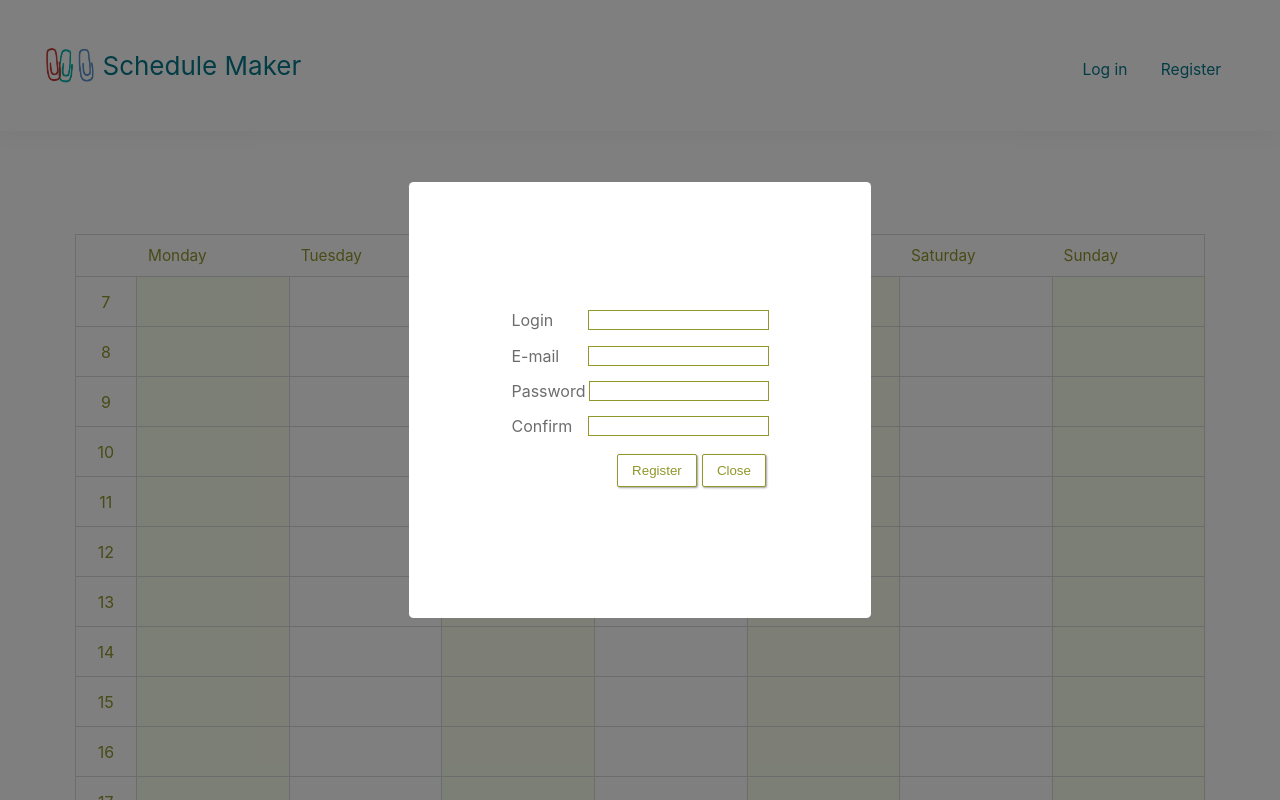
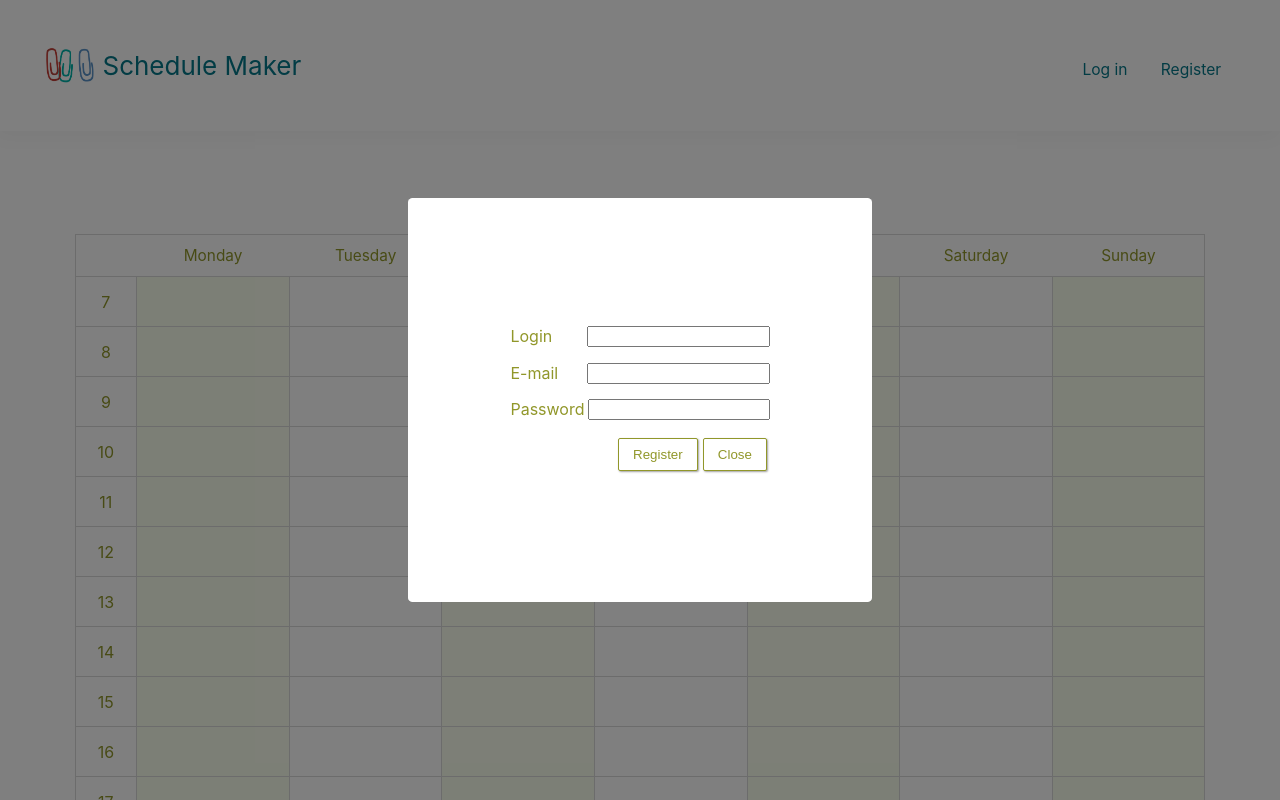
Before and after one commit to karinalitwynenko/schedule-maker, a React (Create React App) app: page / in a window 1280 px wide. Both pictures are taken after a click on the element "Register". Shown: the top 800 px of the page. Built offline with nearby package versions, Linux system fonts and the light colour scheme; no server answers.

Commit message:
Add login/register, token auth

```diff
--- a/package.json
+++ b/package.json
@@ -34,5 +34,6 @@
       "last 1 firefox version",
       "last 1 safari version"
     ]
-  }
+  },
+  "proxy": "http://localhost:8080"
 }
--- /dev/null
+++ b/src/Api.jsx
@@ -0,0 +1,72 @@
+class Api {
+    static logIn(login, password, callback) {
+        const options = {
+            method: 'POST',
+            headers: {
+                'Content-Type': 'application/x-www-form-urlencoded'
+            },
+            body: `username=${login}&password=${password}`
+        };
+
+        fetch('/public/users/login', options)
+            .then(response => response.text())
+            .then((token) => {
+                console.log('token = '+ token)
+                document.cookie = `token=${token};max-age=1800000`
+                localStorage.setItem('username', login);
+
+                callback('success');
+            });
+    }
+
+    static register(login, password, email, callback) {
+        const options = {
+            method: 'POST',
+            headers: {
+                'Content-Type': 'application/x-www-form-urlencoded'
+            },
+            body: `username=${login}&password=${password}&email=${email}`
+        };
+
+        fetch('/public/users/register', options)
+            .then(response => response.text())
+            .then((token) => {
+                console.log('token = '+ token)
+                document.cookie = `token=${token};max-age=1800000`
+                localStorage.setItem('username', login);
+
+                callback('success');
+            });
+    }
+
+    static updateScheduleItem(item, newActivity, callback) {
+        const options = {
+            method: 'PUT',
+            headers: { 'Content-Type': 'application/json' },
+            body: JSON.stringify(
+                {
+                    ...item,
+                    activity: newActivity
+                }
+            )
+        };
+        fetch('http://localhost:8080/schedule', options)
+            .then(response => response.json())
+            .then((data) => {
+                callback(data);
+            });
+    }
+
+    static getToken() {
+        const cookies = `;${document.cookie}`;
+        const parts = cookies.split(`;token=`);
+        if (parts.length === 2) return parts.pop().split(';').shift();
+    }
+
+    static removeToken() {
+        document.cookie = "token=;expires=Thu, 01 Jan 1970 00:00:01 GMT";
+    }
+
+}
+
+export default Api;
--- a/src/App.css
+++ b/src/App.css
@@ -52,6 +52,7 @@
 
 .App-schedule-header td {
     padding: 1%;
+    text-align: center;
 }
 
 .App-row {
@@ -64,7 +65,7 @@
     border: 1px solid #d9d9d9;
     width: 10vw;
     max-width: 10vw;
-    text-align: left;
+    text-align: center;
     color: #565656;
 }
 
@@ -153,7 +154,7 @@
 }
 
 .App-form-container label {
-    color: #6d6d6d;
+    color: #91972a;
     margin-bottom: 6%;
     display: flex;
     justify-content: center;
@@ -163,13 +164,9 @@
     width: 28%;
 }
 
-.App-form-container label input{
-    margin-left: 2%;
-}
-
 .App-form-container input {
     width: 68%;
-    border: 1px solid #91972A;
+    margin-left: 2%;
 }
 
 .App-space-around {
--- a/src/App.js
+++ b/src/App.js
@@ -1,25 +1,56 @@
 import './App.css';
 import Schedule from './schedule/Schedule'
 import React from 'react';
+import Api from './Api'
 
 class App extends React.Component {
     constructor(props) {
         super(props);
         this.state = {
-            isDialogVisible: false
+            isDialogVisible: false,
+            login: "",
+            email: "",
+            password: "",
+            loggedIn: false,
+            username: "" // logged user login
         };
 
-        this.logIn = this.logIn.bind(this);
-        this.register = this.register.bind(this);
+        this.scheduleRef = React.createRef();
+        this.handleInputChange = this.handleInputChange.bind(this);
+        this.logInResultCallback = this.logInResultCallback.bind(this);
+        this.logOut = this.logOut.bind(this);
+
     }
 
+    componentDidMount() {
+        if(localStorage.getItem('username') && Api.getToken()) {
+            this.setState({
+                username: localStorage.getItem('username'),
+                loggedIn: true,
+            }, () => this.scheduleRef.current.fetchSchedule());
+        }
+
+    }
 
     render() {
-        let dialogContainerRef = React.createRef();
-
         const closeDialog = () => {
             this.setState({isDialogVisible: false})
         };
+
+        const displayDialog = (type) => {
+            this.setState({
+                isDialogVisible: true,
+                dialogType: type
+            });
+        }
+
+        const authenticate = () => {
+            Api.logIn(this.state.login, this.state.password, this.logInResultCallback);
+        }
+
+        const register = () => {
+            Api.register(this.state.login, this.state.password, this.state.email, this.logInResultCallback);
+        }
 
         return (
             <div className="App">
@@ -29,33 +60,59 @@ class App extends React.Component {
                         Schedule Maker
                     </div>
                     <div>
-                        <span onClick={() =>this.logIn()}>Log in</span>
-                        <span onClick={this.register}>Register</span>
+                        <span
+                            className={`${this.state.loggedIn ? "App-display-none" : ""}`}
+                            onClick={() => displayDialog('login')}>
+                                Log in
+                        </span>
+                        <span
+                            className={`${this.state.loggedIn ? "App-display-none" : ""}`}
+                            onClick={() => displayDialog('register')}>
+                                Register
+                        </span>
+                        <span
+                            className={`${this.state.loggedIn ? "" : "App-display-none"}`}
+                            onClick={this.logOut}>
+                                {`Log out (${this.state.username})`}
+                        </span>
                     </div>
                 </header>
-                <Schedule />
+                <Schedule
+                    ref={this.scheduleRef}
+                    username={this.state.username}
+                />
                 <div className={`App-dialog-container App-center ${this.state.isDialogVisible ? "" : "App-display-none"}`}>
                     <div className="App-form-container">
                         <form>
                             <label>
                                 <span className="App-form-label">Login</span>
-                                <input type="text" name="login" />
+                                <input
+                                    autoComplete="on"
+                                    type="text"
+                                    name="login"
+                                    value={this.state.login} onChange={(e) => this.handleInputChange(e, 'login')}/>
                             </label>
                             <label className={`${this.state.dialogType === "register" ? "" : "App-display-none"}`}>
                                 <span className="App-form-label">E-mail</span>
-                                <input type="email" name="email" />
+                                <input
+                                    autoComplete="on"
+                                    type="email"
+                                    name="email"
+                                    value={this.state.email} onChange={(e) => this.handleInputChange(e, 'email')}/>
                             </label>
                             <label>
                                 <span className="App-form-label">Password</span>
-                                <input type="password" name="login" />
-                            </label>
-                            <label className={`${this.state.dialogType === "register" ? "" : "App-display-none"}`}>
-                                <span className="App-form-label">Confirm</span>
-                                <input type="password" name="login" />
+                                <input
+                                    autoComplete="on"
+                                    type="password"
+                                    name="password"
+                                    value={this.state.password} onChange={(e) => this.handleInputChange(e, 'password')}/>
                             </label>
                         </form>
                         <div className="App-justify-end">
-                            <button className="App-button App-small-margin">
+                            <button
+                                onClick={this.state.dialogType === "register" ? register : authenticate}
+                                className="App-button App-small-margin">
                                 {this.state.dialogType === "register" ? "Register" : "Log in"}
                             </button>
                             <button
@@ -66,26 +123,51 @@ class App extends React.Component {
                         </div>
                     </div>
                 </div>
-
-
             </div>
         );
     }
 
-    logIn() {
-        this.setState({
-            isDialogVisible: true,
-            dialogType: 'login'
-        });
+    handleInputChange(e, name) {
+        switch(name) {
+            case 'login':
+                this.setState({login: e.target.value})
+                break;
+            case 'email':
+                this.setState({email: e.target.value})
+                break;
+            case 'password':
+                this.setState({password: e.target.value})
+                break;
+            default:
+        }
+
     }
 
-    register() {
+    logInResultCallback(result) {
+        if(result ==='success') {
+            this.setState({
+                username: this.state.login,
+                loggedIn: true
+            });
+
+            this.setState({isDialogVisible: false});
+            this.scheduleRef.current.fetchSchedule();
+        }
+        else {
+            window.alert("Incorrect account data.");
+        }
+    }
+
+    logOut() {
+        Api.removeToken();
+        sessionStorage.setItem('username', '');
+        this.scheduleRef.current.clearScheduleData();
+
         this.setState({
-            isDialogVisible: true,
-            dialogType: 'register'
+            loggedIn: false,
+            username: ''
         })
     }
-
 }
 
 export default App;
--- a/src/schedule/Schedule.jsx
+++ b/src/schedule/Schedule.jsx
@@ -1,15 +1,16 @@
 import ScheduleHeader from './ScheduleHeader'
 import ScheduleRow from './ScheduleRow.jsx';
 import React from 'react';
+import Api from '../Api'
 
 class Schedule extends React.Component {
     constructor(props) {
         super(props)
-        let schedule = new Array(14).fill([]).map(() => new Array(7).fill({}));
         this.state = {
-            schedule: schedule,
+            schedule: new Array(14).fill([]).map(() => new Array(7).fill({})),
             deleteButtonVisible: false
         };
+
         this.deleteItemRef = React.createRef();
         this.addItem = this.addItem.bind(this);
         this.updateItem = this.updateItem.bind(this);
@@ -17,21 +18,8 @@ class Schedule extends React.Component {
         this.hideDeleteButton = this.hideDeleteButton.bind(this);
         this.selectItem = this.selectItem.bind(this);
         this.deleteSelectedItem = this.deleteSelectedItem.bind(this);
-    }
-
-    componentDidMount() {
-        fetch('http://localhost:8080/schedule/1')
-            .then(response => response.json())
-            .then((data) => {
-                this.setState(
-                    {
-                        schedule: this.processScheduleData(data),
-                        selectedItem: null
-                        }
-                    )
-
-            })
-            .catch(console.log)
+        this.fetchSchedule = this.fetchSchedule.bind(this);
+        this.clearScheduleData = this.clearScheduleData.bind(this);
     }
 
     render() {
@@ -61,7 +49,6 @@ class Schedule extends React.Component {
                 </table>
                 <div className="App-delete App-hidden"
                      ref={this.deleteItemRef}>
-                    {/*<img src={process.env.PUBLIC_URL + '/garbage.svg'}/>*/}
                     <button
                         onClick={this.deleteSelectedItem}
                         className="App-button">
@@ -73,7 +60,7 @@ class Schedule extends React.Component {
     }
 
     processScheduleData(data) {
-        let scheduleArray = new Array(14).fill([]).map(() => new Array(7).fill({}));
+        let scheduleArray = new Array(14).fill([]).map(() => new Array(7).fill({activity: ''}));
 
         data.sort((a, b) => {return a.hour - b.hour});
 
@@ -85,9 +72,16 @@ class Schedule extends React.Component {
     }
 
     updateItem(item, newActivity) {
+        let token = Api.getToken();
+        if(token === undefined)
+            return;
+
         const options = {
             method: 'PUT',
-            headers: { 'Content-Type': 'application/json' },
+            headers: {
+                'Content-Type': 'application/json',
+                'Authorization': 'Bearer ' + token
+            },
             body: JSON.stringify(
                 {
                     ...item,
@@ -95,32 +89,39 @@ class Schedule extends React.Component {
                 }
             )
         };
-        fetch('http://localhost:8080/schedule', options)
+        fetch('/schedules', options)
             .then(response => response.json())
             .then((data) => {
                 let schedule = this.state.schedule;
                 schedule[item.hour - 7][item.day] = data;
                 this.setState({schedule: schedule});
 
-                console.log("updated item with id " + item.id);
+                console.log("Updated item with id " + item.id);
 
             });
     }
 
     addItem(hour, day, activity) {
+        let token = Api.getToken();
+        if(token === undefined)
+            return;
+
         const options = {
             method: 'POST',
-            headers: { 'Content-Type': 'application/json' },
+            headers: {
+                'Content-Type': 'application/json',
+                'Authorization': 'Bearer ' + token
+            },
             body: JSON.stringify(
                 {
-                    userId: 1,
+                    username: this.props.username,
                     day: day,
                     hour: hour,
                     activity: activity
                     }
                 )
         };
-        fetch('http://localhost:8080/schedule', options)
+        fetch('/schedules', options)
             .then(response => response.json())
             .then((data) => {
                 let schedule = this.state.schedule;
@@ -142,20 +143,56 @@ class Schedule extends React.Component {
     }
 
     deleteSelectedItem() {
+        let token = Api.getToken();
+        if(token === undefined)
+            return;
+
         const options = {
             method: 'DELETE',
-            headers: { 'Content-Type': 'application/json' }
+            headers: {
+                'Content-Type': 'application/json',
+                'Authorization': 'Bearer ' + token
+            }
         };
-        fetch('http://localhost:8080/schedule/' + this.state.selectedItem.id, options)
+        fetch('/schedules/' + this.state.selectedItem.id, options)
             .then(response => {
-                    console.log("removed item with id " + this.state.selectedItem.id);
+                    console.log("Removed item with id " + this.state.selectedItem.id);
                     let schedule = this.state.schedule;
                     schedule[this.state.selectedItem.hour - 7][this.state.selectedItem.day].id = -1;
                     schedule[this.state.selectedItem.hour - 7][this.state.selectedItem.day].activity = '';
                     this.setState({schedule: schedule});
                     this.hideDeleteButton();
+            });
+    }
 
-            });
+
+    fetchSchedule() {
+        const options = {
+            method: 'GET',
+            headers: {
+                'Content-Type': 'application/x-www-form-urlencoded',
+                'Authorization': 'Bearer ' + Api.getToken()
+            }
+        };
+        fetch('/schedules/' + this.props.username, options)
+            .then(response => response.json())
+            .then((data) => {
+                this.setState(
+                    {
+                        schedule: this.processScheduleData(data),
+                        selectedItem: null
+                    }
+                )
+                console.log("Fetched " + data.length + " row(s) for user: " + this.props.username);
+
+            })
+            .catch(console.log)
+    }
+
+    clearScheduleData() {
+        this.setState({
+            schedule: new Array(14).fill([]).map(() => new Array(7).fill({}))
+        })
     }
 
 }
--- a/src/schedule/ScheduleRow.jsx
+++ b/src/schedule/ScheduleRow.jsx
@@ -15,6 +15,7 @@ class ScheduleRow extends React.Component {
                 </td>
                 {this.props.scheduleForRow.map((item, day) => {
                     return <td
+                               suppressContentEditableWarning='true'
                                contentEditable='true'
                                key={this.props.hour + '' + day}
                                onFocus={(e) => this.handleOnFocus(e, day)}
```
